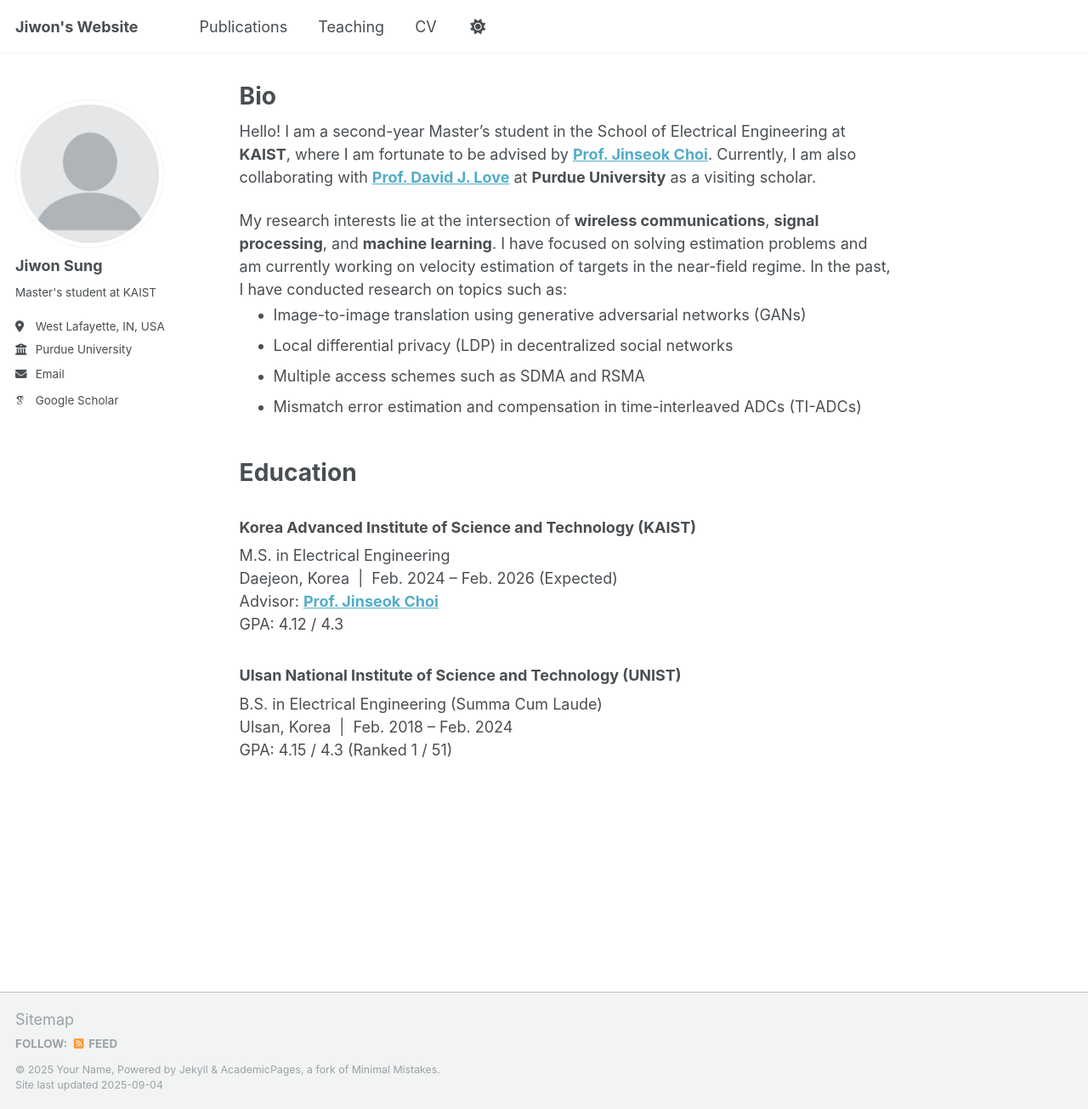
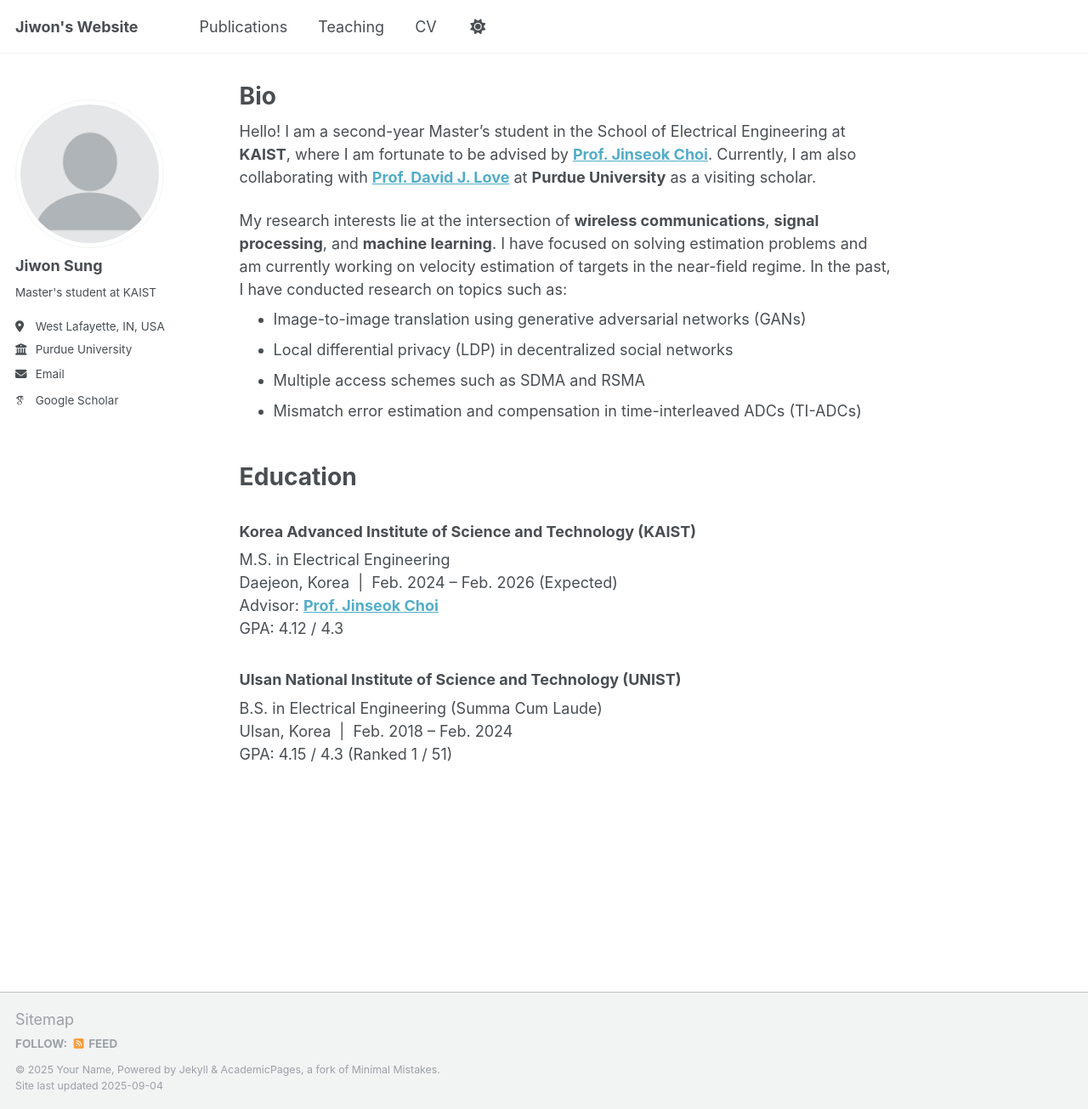
Before and after one commit to sunione/sunione.github.io, a Jekyll site: the page built from _pages/about.md, in a window 1280 px wide and 1305 px high. Shown: the whole window at 85% size. Built offline with Jekyll 4.4.1, drawn with Linux system fonts in a browser that asks for light colours; some web fonts are replaced.

Commit message:
about.md

```diff
--- a/_pages/about.md
+++ b/_pages/about.md
@@ -10,7 +10,7 @@ redirect_from:
 Hello! I am a second-year Master's student in the School of Electrical Engineering at **KAIST**, where I am fortunate to be advised by [**Prof. Jinseok Choi**](https://sic-x.kaist.ac.kr/professor). Currently, I am also collaborating with [**Prof. David J. Love**](https://engineering.purdue.edu/~djlove/) at **Purdue University** as a visiting scholar.
 
 My research interests lie at the intersection of **wireless communications**, **signal processing**, and **machine learning**. I have focused on solving estimation problems and am currently working on velocity estimation of targets in the near-field regime. In the past, I have conducted research on topics such as:
-<div style="margin-top: -20px;"></div>
+<div style="margin-top: -15px;"></div>
 - Image-to-image translation using generative adversarial networks (GANs)
 - Local differential privacy (LDP) in decentralized social networks
 - Multiple access schemes such as SDMA and RSMA
```
